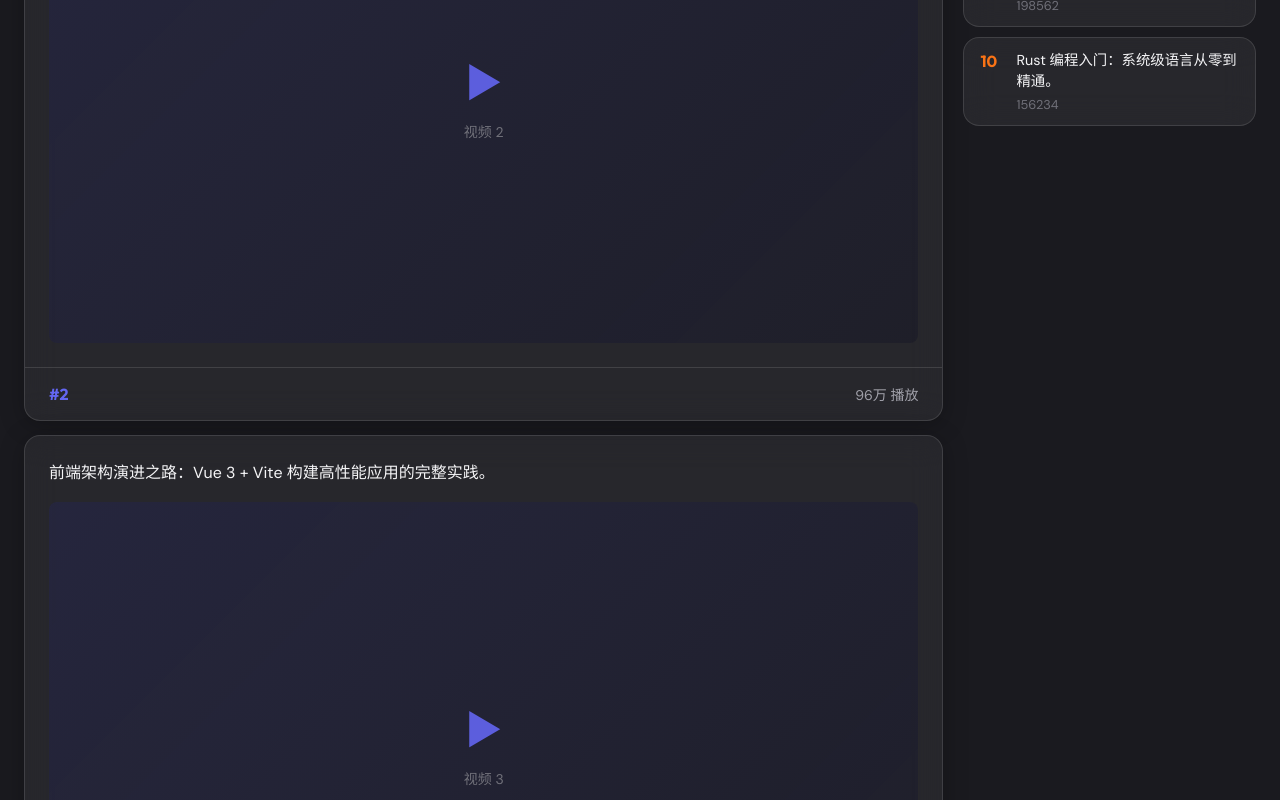
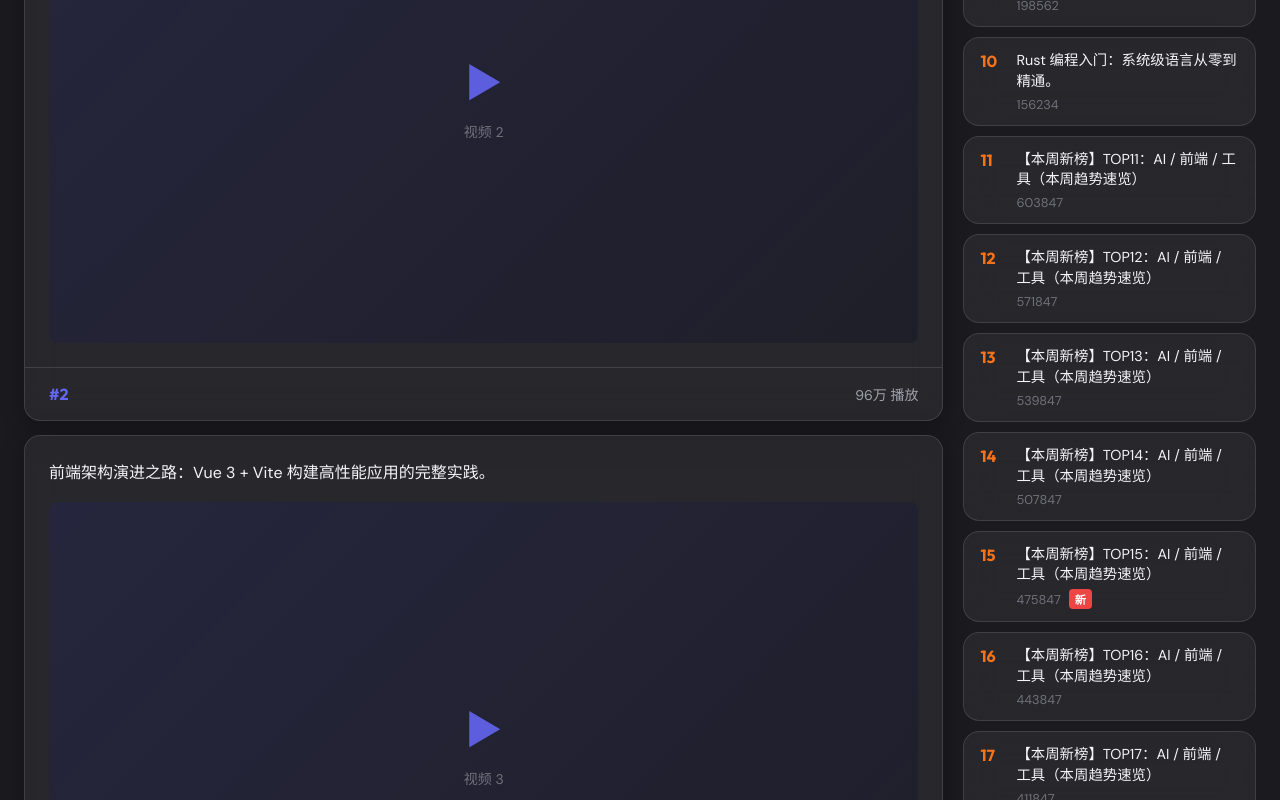
Before and after one commit to admin13786/Web_frontend, a Vue app: page /channel in a window 1280 px wide. Shown: the part 1060-1860 px from the top of the page. Built offline with nearby package versions, Linux system fonts and the light colour scheme; sample sign-in values are in the browser's storage.

Commit message:
03-18-15-09

```diff
--- a/src/views/ChannelView.vue
+++ b/src/views/ChannelView.vue
@@ -132,6 +132,7 @@
 import { ref } from 'vue'
 
 const isMainRanking = ref(true)
+const RANK_SIZE = 20
 
 function switchToMain() {
   isMainRanking.value = true
@@ -139,6 +140,32 @@ function switchToMain() {
 
 function switchToSub() {
   isMainRanking.value = false
+}
+
+function padVideoList(listRef, options) {
+  while (listRef.value.length < RANK_SIZE) {
+    const id = listRef.value.length + 1
+    const views = Math.max(12, Math.round((options.baseViewsWan - (id - 1) * options.stepWan) * 10) / 10)
+    listRef.value.push({
+      id,
+      title: `【${options.series}】第 ${id} 期：${options.topic}（进阶技巧与案例拆解）`,
+      views: `${views}万`
+    })
+  }
+}
+
+function padWeiboList(listRef, options) {
+  while (listRef.value.length < RANK_SIZE) {
+    const id = listRef.value.length + 1
+    const viewsNum = Math.max(100000, Math.round(options.baseViews - (id - 1) * options.stepViews))
+    const tag = id <= 3 ? '热' : id % 5 === 0 ? '新' : ''
+    listRef.value.push({
+      id,
+      title: `【${options.series}】TOP${id}：${options.topic}（本周趋势速览）`,
+      viewsNum: String(viewsNum),
+      tag
+    })
+  }
 }
 
 const leftmostData = ref([
@@ -192,6 +219,11 @@ const rightmostData = ref([
   { id: 9, title: '手工 DIY：低成本改造出租屋。', viewsNum: '225634', tag: '' },
   { id: 10, title: '极简生活：断舍离与 minimalist 生活方式。', viewsNum: '198456', tag: '' }
 ])
+
+padWeiboList(leftmostData, { series: '本周新榜', topic: 'AI / 前端 / 工具', baseViews: 923847, stepViews: 32000 })
+padVideoList(leftData, { series: '创意精选', topic: '创意与设计', baseViewsWan: 128, stepWan: 4.5 })
+padVideoList(rightData, { series: '技能提升', topic: '效率与成长', baseViewsWan: 72, stepWan: 2.2 })
+padWeiboList(rightmostData, { series: '热门推荐', topic: '生活方式', baseViews: 882104, stepViews: 28000 })
 </script>
 
 <style scoped>
```
